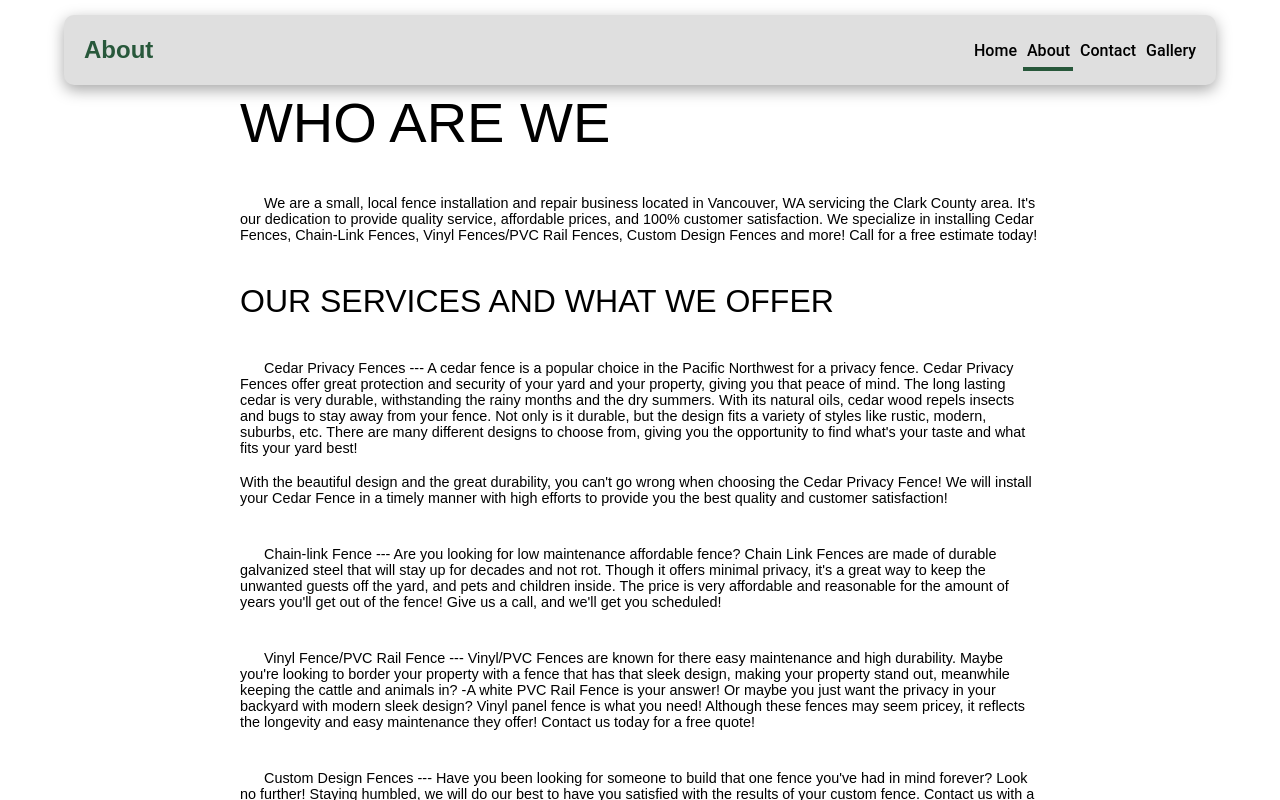
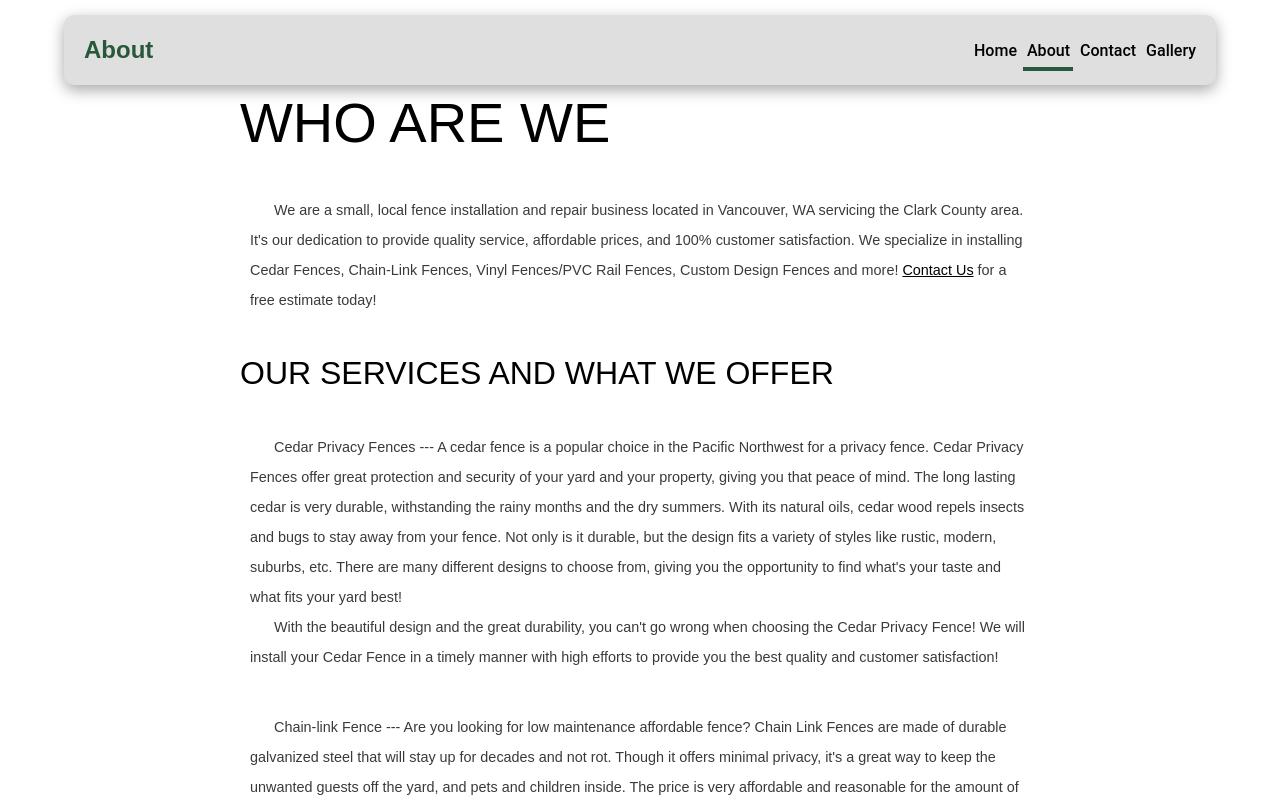
Before and after one commit to Stephen10121/thelocalfenceco, a SvelteKit app: page /about in a window 1280 px wide. Built offline with nearby package versions, Linux system fonts and the light colour scheme.

Commit message:
Updated the text font and size also future proofed the about section.

```diff
--- a/src/components/Tile.svelte
+++ b/src/components/Tile.svelte
@@ -6,6 +6,7 @@
     export let buttonCallToAction: string;
     export let backgroundImageLink: string;
     export let first = false;
+    export let linkTo = "#";
 
     let element: HTMLElement;
     let intersecting: boolean;
@@ -18,7 +19,7 @@
             <div transition:fade class="tileImage" style={`background-image: url("${backgroundImageLink}");`}>
                 <div class="tile">
                     <h1>{title}</h1>
-                    <a href="/contact/quote?fenceType=white+vinyl">{buttonCallToAction}</a>
+                    <a href={linkTo}>{buttonCallToAction}</a>
                 </div>
             </div>
         {/if}
--- a/src/components/mainPage/Section1.svelte
+++ b/src/components/mainPage/Section1.svelte
@@ -25,7 +25,7 @@
 <style>
     .cover {
         position: relative;
-        background: linear-gradient(#ffffff00, #000000);
+        background: linear-gradient(#ffffff00, #000000e5);
         width: 100%;
         display: flex;
         align-items: center;
--- a/src/components/mainPage/Section2.svelte
+++ b/src/components/mainPage/Section2.svelte
@@ -12,7 +12,7 @@
 </script>
 
 <section class="cover" style="min-height: calc(100vh - {announcementShowing ? "10" : "7"}0px);min-height: calc(100dvh - {announcementShowing ? "10" : "7"}0px)">
-        <Tile first={true} buttonCallToAction="Get A Quote" title="Framed fences" backgroundImageLink="/fence1.jpg"/>
+        <Tile first={true} linkTo="/about?article=cedar" buttonCallToAction="Learn More" title="Cedar Privacy Fences" backgroundImageLink="/fence1.jpg"/>
         <Tile buttonCallToAction="Get A Quote" title="Lattice fences" backgroundImageLink="/fence3.jpg"/>
         <Tile buttonCallToAction="Get A Quote" title="vinyl fences" backgroundImageLink="/fence4.jpg"/>
         <Tile buttonCallToAction="Get A Quote" title="wooden fences" backgroundImageLink="/fence1.jpg"/>
--- a/src/components/mainPage/SmallDesc.svelte
+++ b/src/components/mainPage/SmallDesc.svelte
@@ -1,6 +1,6 @@
 <script lang="ts">
     import { onDestroy } from "svelte";
-    import { exampleAnnouncementValues, showAnnouncement } from "../../functions/store";
+    import { exampleAnnouncementValues } from "../../functions/store";
 
     let announcementShowing = false;
     const showAnnouncementUnsubscribe = exampleAnnouncementValues.subscribe((value) => announcementShowing=value.show);
@@ -11,14 +11,13 @@
 </script>
 
 <section class="cover" style="min-height: calc(100vh - {announcementShowing ? "10" : "7"}0px);min-height: calc(100dvh - {announcementShowing ? "10" : "7"}0px)">
-    <h1>Who are we?</h1>
-    <p>We are a small, local fence installation and repair business, striving for your satisfaction! It's our dedication to provide you quality services with affordable prices. We specialize in privacy fences, Cedar Fences, Vinyl Fences, Chain Link Fences, White PVC Rail Fences, Custom Design Fences, etc. <span><a href="tel:3607843128">Call</a></span> for a free estimate today!</p>
-    <a class="contactButton" href="/contact">Get A Quote Now!</a>
+    <p>We are a small, local fence installation and repair business located in Vancouver, WA servicing the Clark County area. It's our dedication to provide quality service, affordable prices, and 100% customer satisfaction. We specialize in installing Cedar Fences, Chain-Link Fences, Vinyl Fences/PVC Rail Fences, Custom Design Fences and more! <span><a href="/contact">Contact Us</a></span> for a free estimate today!</p>
+    <a class="contactButton" href="/contact">Get A Free Quote Now!</a>
 </section>
 
 <style>
     .cover {
-        background-color: white;
+        background-color: #000000e5;
         width: 100%;
         display: flex;
         align-items: center;
@@ -28,25 +27,18 @@
         gap: 50px;
     }
 
-    h1 {
-        font-family: "Poppins", sans-serif;
-        text-transform: uppercase;
-        font-weight: 400;
-        font-size: clamp(2.5rem, -1.5rem + 8vw, 3.5rem);
-    }
-
     p {
         font-family: "Poppins", sans-serif;
-        font-size: 1rem;
+        font-size: 0.9rem;
         text-indent: 3ch;
-        color: #000000;
+        line-height: 30px;
+        color: #cacaca;
         max-width: 800px;
-        width: 100%;
         padding: 10px;
     }
 
     p span a {
-        color: #000000;
+        color: #cacaca;
         font-family: "Poppins", sans-serif;
         font-size: 1rem;
     }
@@ -57,7 +49,8 @@
         font-size: 1rem;
         color: #ffffff;
         background-color: #28583b;
-        padding: 20px;
-        border-radius: 100vh;
+        /* border: 2px solid #28583b; */
+        padding: 15px;
+        border-radius: 10px;
     }
 </style>
--- a/src/routes/(app)/+layout.svelte
+++ b/src/routes/(app)/+layout.svelte
@@ -51,7 +51,9 @@
 	onMount(scrollToTop);
 
 	$: {
-		if ($page.url.pathname && main) scrollToTop();
+		const urlParams = new URLSearchParams($page.url.search);
+        const article = urlParams.get("article");
+		if ($page.url.pathname && main && !article) scrollToTop();
 	}
 
 	onDestroy(() => {
--- a/src/routes/(app)/+page.svelte
+++ b/src/routes/(app)/+page.svelte
@@ -2,6 +2,7 @@
 	import SmallDesc from "../../components/mainPage/SmallDesc.svelte";
 	import Section1 from "../../components/mainPage/Section1.svelte";
 	import FadeImages from "../../components/FadeImages.svelte";
+    import Section2 from "../../components/mainPage/Section2.svelte";
 </script>
 
 <div class="image">
@@ -9,6 +10,7 @@
 </div>
 <main>
 	<Section1 />
+	<!-- <Section2 /> -->
 	<SmallDesc />
 </main>
 
--- a/src/routes/(app)/about/+page.svelte
+++ b/src/routes/(app)/about/+page.svelte
@@ -1,14 +1,28 @@
+<script lang="ts">
+    import { onMount } from "svelte";
+
+    onMount(() => {
+        const urlParams = new URLSearchParams(window.location.search);
+        const article = urlParams.get("article");
+        if (article) {
+            setTimeout(() => {
+                window.location.hash = `#${article}`;
+            }, 500);
+        }
+    });
+</script>
+
 <main>
     <article>
         <h1>Who are we</h1>
-        <p>We are a small, local fence installation and repair business located in Vancouver, WA servicing the Clark County area. It's our dedication to provide quality service, affordable prices, and 100% customer satisfaction. We specialize in installing Cedar Fences, Chain-Link Fences, Vinyl Fences/PVC Rail Fences, Custom Design Fences and more! Call for a free estimate today!</p>
+        <p>We are a small, local fence installation and repair business located in Vancouver, WA servicing the Clark County area. It's our dedication to provide quality service, affordable prices, and 100% customer satisfaction. We specialize in installing Cedar Fences, Chain-Link Fences, Vinyl Fences/PVC Rail Fences, Custom Design Fences and more! <span><a href="/contact">Contact Us</a></span> for a free estimate today!</p>
         <h3>Our Services and What We Offer</h3>
         <div>
-        <p>Cedar Privacy Fences --- A cedar fence is a popular choice in the Pacific Northwest for a privacy fence. Cedar Privacy Fences offer great protection and security of your yard and your property, giving you that peace of mind. The long lasting cedar is very durable, withstanding the rainy months and the dry summers. With its natural oils, cedar wood repels insects and bugs to stay away from your fence. Not only is it durable, but the design fits a variety of styles like rustic, modern, suburbs, etc. There are many different designs to choose from, giving you the opportunity to find what's your taste and what fits your yard best!</p><br><p class="notindent">With the beautiful design and the great durability, you can't go wrong when choosing the Cedar Privacy Fence! We will install your Cedar Fence in a timely manner with high efforts to provide you the best quality and customer satisfaction!</p>
+        <p id="cedar">Cedar Privacy Fences --- A cedar fence is a popular choice in the Pacific Northwest for a privacy fence. Cedar Privacy Fences offer great protection and security of your yard and your property, giving you that peace of mind. The long lasting cedar is very durable, withstanding the rainy months and the dry summers. With its natural oils, cedar wood repels insects and bugs to stay away from your fence. Not only is it durable, but the design fits a variety of styles like rustic, modern, suburbs, etc. There are many different designs to choose from, giving you the opportunity to find what's your taste and what fits your yard best!</p><p>With the beautiful design and the great durability, you can't go wrong when choosing the Cedar Privacy Fence! We will install your Cedar Fence in a timely manner with high efforts to provide you the best quality and customer satisfaction!</p>
     </div>
-        <p>Chain-link Fence --- Are you looking for low maintenance affordable fence? Chain Link Fences are made of durable galvanized steel that will stay up for decades and not rot. Though it offers minimal privacy, it's a great way to keep the unwanted guests off the yard, and pets and children inside. The price is very affordable and reasonable for the amount of years you'll get out of the fence! Give us a call, and we'll get you scheduled!</p>
-        <p>Vinyl Fence/PVC Rail Fence --- Vinyl/PVC Fences are known for there easy maintenance and high durability. Maybe you're looking to border your property with a fence that has that sleek design, making your property stand out, meanwhile keeping the cattle and animals in? -A white PVC Rail Fence is your answer! Or maybe you just want the privacy in your backyard with modern sleek design? Vinyl panel fence is what you need! Although these fences may seem pricey, it reflects the longevity and easy maintenance they offer! Contact us today for a free quote!</p>
-        <p>Custom Design Fences --- Have you been looking for someone to build that one fence you've had in mind forever? Look no further! Staying humbled, we will do our best to have you satisfied with the results of your custom fence. Contact us with a description and the design your looking for, and we'll get you started!</p>
+        <p id="chain">Chain-link Fence --- Are you looking for low maintenance affordable fence? Chain Link Fences are made of durable galvanized steel that will stay up for decades and not rot. Though it offers minimal privacy, it's a great way to keep the unwanted guests off the yard, and pets and children inside. The price is very affordable and reasonable for the amount of years you'll get out of the fence! Give us a call, and we'll get you scheduled!</p>
+        <p id="vinyl">Vinyl Fence/PVC Rail Fence --- Vinyl/PVC Fences are known for there easy maintenance and high durability. Maybe you're looking to border your property with a fence that has that sleek design, making your property stand out, meanwhile keeping the cattle and animals in? -A white PVC Rail Fence is your answer! Or maybe you just want the privacy in your backyard with modern sleek design? Vinyl panel fence is what you need! Although these fences may seem pricey, it reflects the longevity and easy maintenance they offer! Contact us today for a free quote!</p>
+        <p id="custom">Custom Design Fences --- Have you been looking for someone to build that one fence you've had in mind forever? Look no further! Staying humbled, we will do our best to have you satisfied with the results of your custom fence. Contact us with a description and the design your looking for, and we'll get you started!</p>
         <!-- <h1>what we do</h1> -->
         <!-- <p>Lorem ipsum dolor, sit amet consectetur adipisicing elit. Enim, impedit facilis? Alias dignissimos neque eveniet dicta nesciunt iste magnam. Recusandae iure praesentium amet nulla. Explicabo dolore repudiandae doloribus cumque, laboriosam, non veniam labore, fuga beatae ut modi nesciunt. Sapiente fuga nobis porro eaque animi, at tempore nesciunt voluptatibus perferendis possimus?</p> -->
         <!-- <p>Lorem ipsum <span><a href="https://www.google.com" target="_blank" rel="noreferrer">dolor</a></span> sit amet consectetur adipisicing elit. Incidunt perspiciatis voluptates atque. Numquam ut nisi dolore laudantium quam eum reiciendis excepturi nihil dignissimos soluta veniam dicta doloremque eaque provident minima, expedita sunt magni maxime natus. Laborum totam fugiat sed expedita corporis provident? Est nisi sed fuga et esse corrupti provident.</p> -->
@@ -44,26 +58,24 @@
         font-family: "Poppins", sans-serif;
         text-transform: uppercase;
         font-weight: 400;
-        font-size: clamp(2.5rem, -1.5rem + 8vw, 3.5rem);
+        font-size: clamp(2rem, -1.5rem + 8vw, 3.5rem);
     }
 
     h3 {
         font-family: "Poppins", sans-serif;
         text-transform: uppercase;
-        font-weight: 400;
-        font-size: clamp(1.25rem, -1.5rem + 8vw, 2rem);
+        font-weight: 500;
+        font-size: clamp(1rem, -1.5rem + 8vw, 2rem);
     }
 
     p {
         font-family: "Poppins", sans-serif;
         font-size: 0.9rem;
         text-indent: 3ch;
-        color: #000000;
+        line-height: 30px;
+        color: #3a3a3a;
         max-width: 800px;
-    }
-
-    .notindent {
-        text-indent: 0 !important;
+        padding: 0 10px;
     }
 
     p span a {
```
